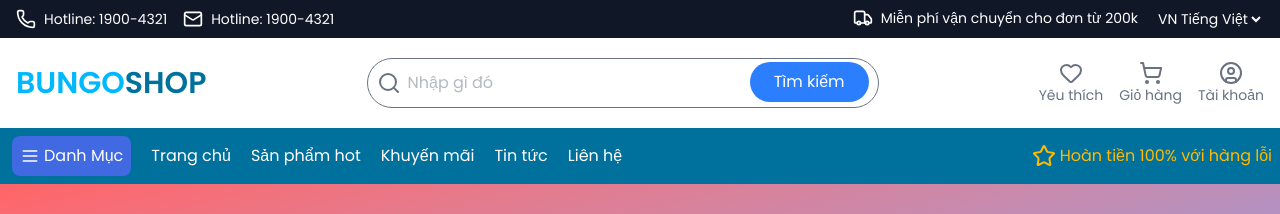
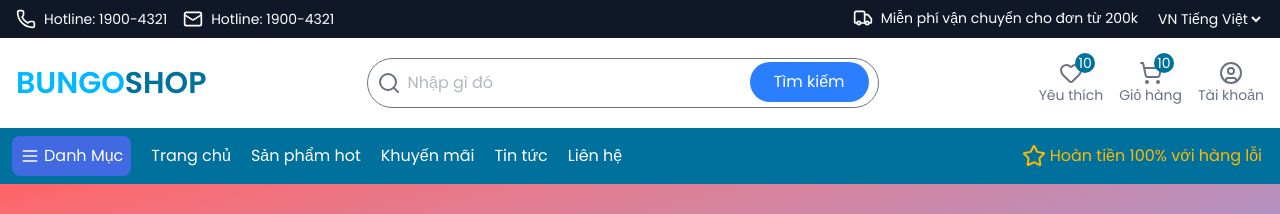
Before and after one commit to lehcun/bungoshop, a Next.js app: page / in a window 1280 px wide. Shown: the top 214 px of the page. Built offline with nearby package versions, Linux system fonts and the light colour scheme.

Commit message:
Enhance Navbar and UserActions

```diff
--- a/src/components/Navbar.tsx
+++ b/src/components/Navbar.tsx
@@ -23,9 +23,11 @@ const NavBar = () => {
               </Link>
             ))}
           </div>
-          <div className="right-0 flex gap-x-1 text-amber-400">
-            <StarIcon />
-            Hoàn tiền 100% với hàng lỗi
+          <div className="hidden lg:block">
+            <div className="right-0 mr-[10px] flex gap-x-1 text-amber-400">
+              <StarIcon />
+              Hoàn tiền 100% với hàng lỗi
+            </div>
           </div>
         </div>
       </div>
--- a/src/components/Search.tsx
+++ b/src/components/Search.tsx
@@ -7,7 +7,7 @@ const Search = () => {
       <input
         placeholder="Nhập gì đó"
         type="text"
-        className="flex-1 rounded-full border-1 border-solid border-gray-500 px-10 py-3 text-gray-500 focus:border-gray-600 focus:ring-2 focus:ring-blue-500 md:w-lg"
+        className="flex-1 rounded-full border-1 border-solid border-gray-500 px-10 py-3 text-gray-500 focus:border-gray-600 focus:ring-2 focus:ring-blue-500 md:w-sm lg:w-lg"
       />
       <SearchIcon className="absolute top-1/2 left-2.5 -translate-y-1/2 text-gray-500" />
       <button className="absolute top-1 right-2.5 cursor-pointer rounded-full bg-blue-500 px-6 py-2 text-white transition hover:bg-blue-600">
--- a/src/components/UserActions.tsx
+++ b/src/components/UserActions.tsx
@@ -4,13 +4,19 @@ import React from 'react';
 const UserActions = () => {
   return (
     <div className="flex gap-x-4 text-sm text-gray-500">
-      <div className="hover:text-shop_light_blue flex cursor-pointer flex-col items-center">
+      <div className="hover:text-shop_light_blue relative flex cursor-pointer flex-col items-center">
         <HeartIcon />
         Yêu thích
+        <div className="bg-shop_dark_blue absolute -top-2 right-2 flex h-5 w-5 flex-col items-center rounded-full text-white">
+          10
+        </div>
       </div>
-      <div className="hover:text-shop_light_blue flex cursor-pointer flex-col items-center">
+      <div className="hover:text-shop_light_blue relative flex cursor-pointer flex-col items-center">
         <ShoppingCartIcon />
         Giỏ hàng
+        <div className="bg-shop_dark_blue absolute -top-2 right-2 flex h-5 w-5 flex-col items-center rounded-full text-white">
+          10
+        </div>
       </div>
       <div className="hover:text-shop_light_blue flex cursor-pointer flex-col items-center">
         <UserCircleIcon />
```
